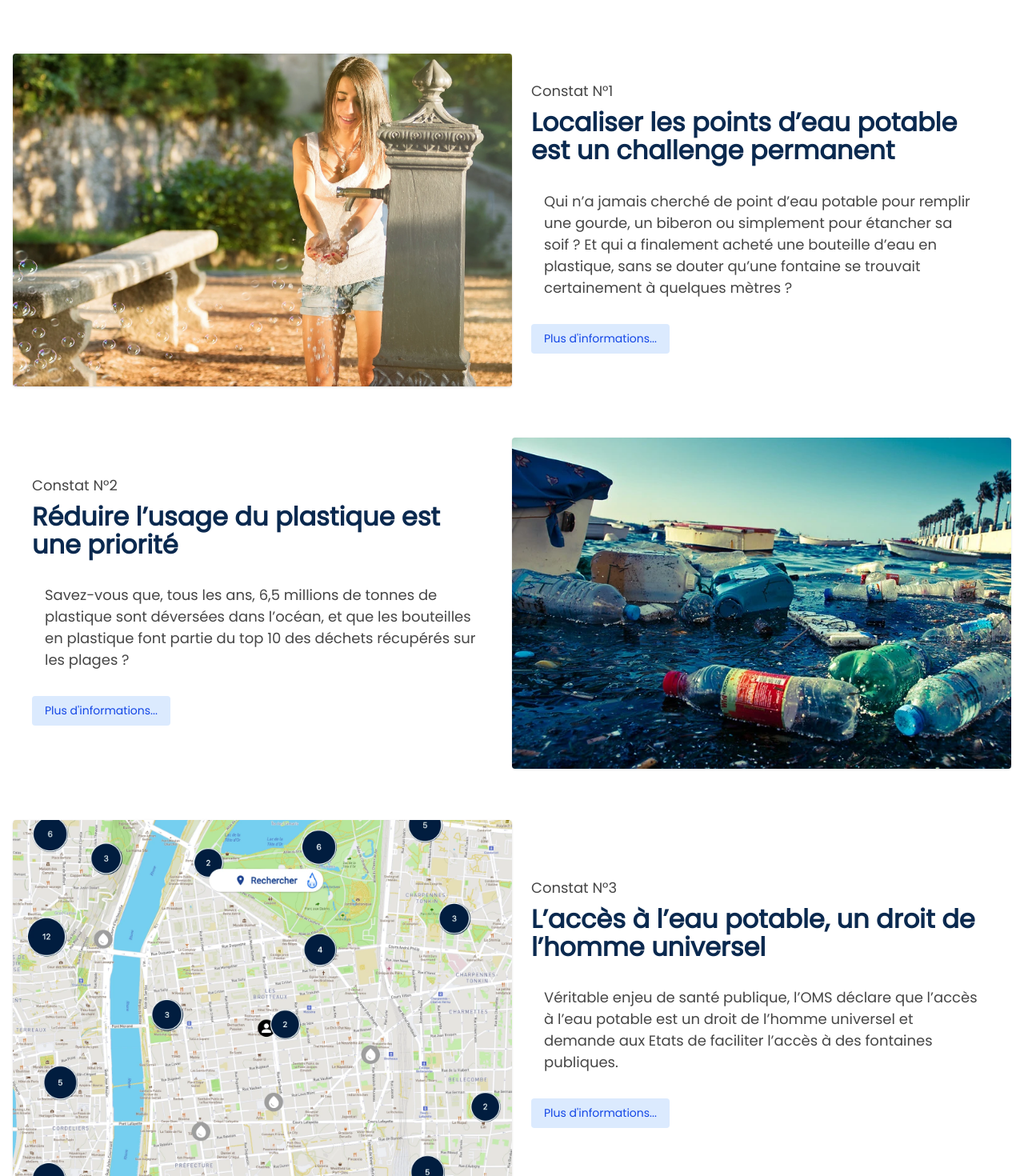
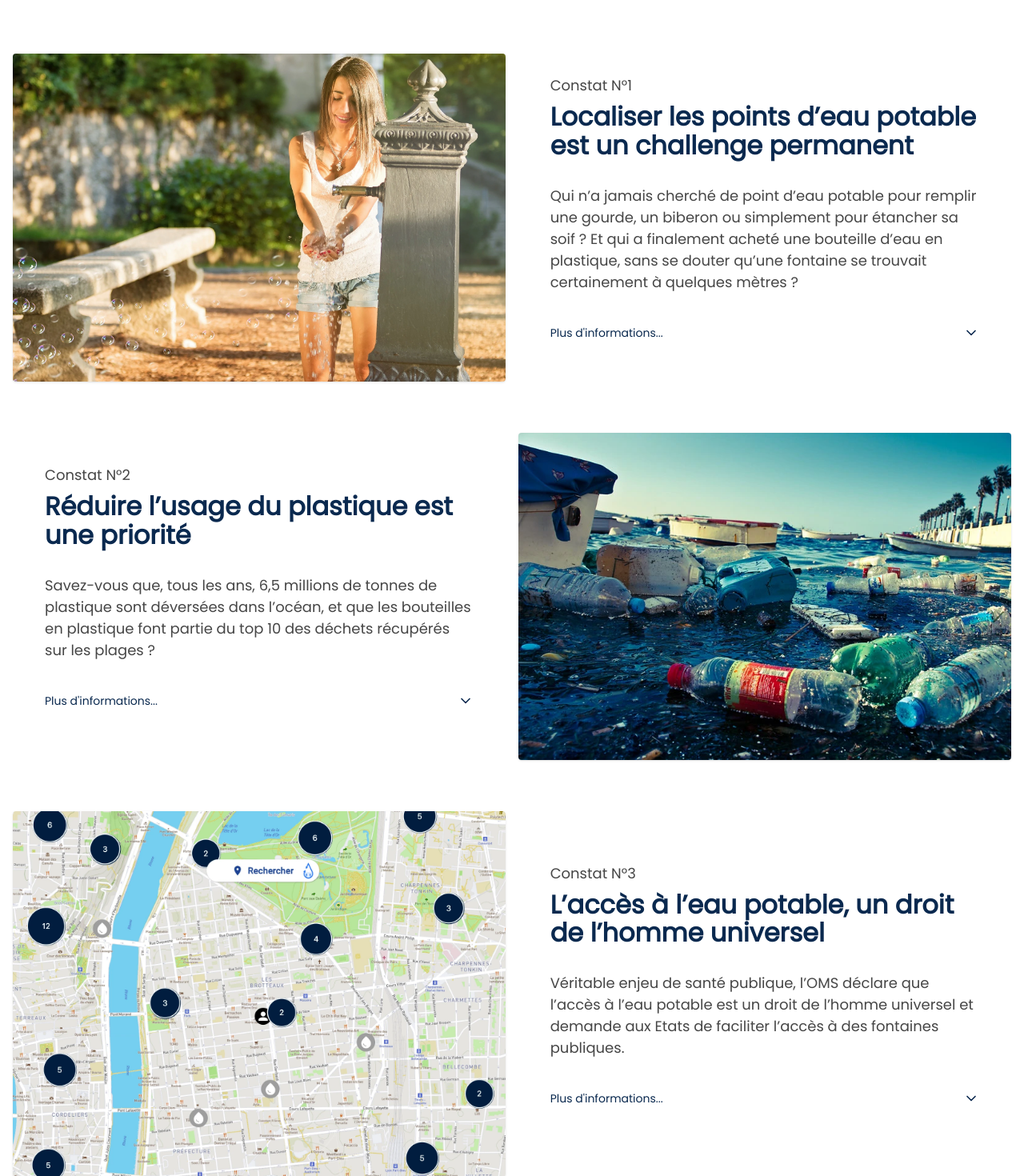
Before and after one commit to akualis/landing-page, a Next.js app in the folder akualis-landing-next/: page / in a window 1280 px wide. Shown: the part 2860-4330 px from the top of the page at 80% size. Built offline with nearby package versions, Linux system fonts and the light colour scheme.

Commit message:
feat: responsive constat

```diff
--- a/akualis-landing-next/package.json
+++ b/akualis-landing-next/package.json
@@ -3,7 +3,7 @@
   "version": "0.1.0",
   "private": true,
   "scripts": {
-    "dev": "next dev --turbopack",
+    "dev": "next dev",
     "build": "next build",
     "start": "next start",
     "lint": "next lint"
--- a/akualis-landing-next/src/app/theme.scss
+++ b/akualis-landing-next/src/app/theme.scss
@@ -1,23 +1,24 @@
-$primary : #0a294f;
-$secondary : #464646;
-$accent : #00b7df;
+// edit colors in scr/app/global.css
+$primary: var(--color-primary);
+$secondary: var(--color-secondary);
+$accent: var(--color-accent);
 
-$blue : #0a294f;
-$grey : #464646;
-$purple : #9600FF;
-$white: #FFFFFF;
-$black: #000000;
+$blue: var(--color-blue);
+$grey: var(--color-grey);
+$purple: var(--color-purple);
+$white: var(--color-white);
+$black: var(--color-black);
 
-$blue-light: #F1F5FB;
-$green-light: #C8E6C9;
+$blue-light: var(--color-blue-light);
+$green-light: var(--color-green-light);
 
-$dark : #1D1D1D;
-$dark-page : #121212;
+$dark: var(--color-dark);
+$dark-page: var(--color-dark-page);
 
-$positive : #21BA45;
-$negative : #C10015;
-$info : #31CCEC;
-$warning : #F2C037;
+$positive: var(--color-positive);
+$negative: var(--color-negative);
+$info: var(--color-info);
+$warning: var(--color-warning);
 
 $breakpoint-sm : '576px';
 $breakpoint-md : '768px';
@@ -298,28 +299,20 @@ p.small {
 
 // EXPANSION
 
-.expander {
-  padding: 0px;
-
-  font-size: 18px;
-  font-style: normal;
-  font-weight: 400;
-  line-height: 150%;
-  color: $secondary;
-  white-space: pre-wrap;
-
-  @media (max-width: $breakpoint-md) {
-      font-size: 16px;
-  }
+.info {
+  color: $blue;
+  cursor: pointer;
 }
 
-.expander:hover {
-  // font-weight: bold;
+.info:hover {
+  color: $accent;
 }
 
-.expander--content {
-  padding: 0px;
+.info-panel {
+  // animation
+  transition: all 2s ease-in-out;
 }
+
 
 // miscellaneous
 
--- a/akualis-landing-next/src/sections/ConstatSection.tsx
+++ b/akualis-landing-next/src/sections/ConstatSection.tsx
@@ -1,4 +1,5 @@
-import { Disclosure } from '@headlessui/react';
+import { Disclosure, DisclosureButton, DisclosurePanel } from '@headlessui/react';
+import { FiChevronDown } from 'react-icons/fi';
 
 export default function ConstatSection() {
   return (
@@ -25,33 +26,36 @@ Ensemble, façonnons un monde où l'accès à l'eau potable est à portée de ma
       </div>
 
       {/* Constat 1 */}
-      <div className="flex flex-col md:flex-row justify-center items-center w-full p-4 mb-8">
-        <div className="w-full md:w-1/2 flex justify-center mb-8 md:mb-0">
+      <div className="flex flex-col md:flex-row justify-center items-center w-full px-2 md:px-4 py-4 mb-8 gap-4">
+        <div className="w-full md:w-1/2 flex justify-center mb-4 md:mb-0">
           <img
-            className=" rounded shadow"
+            className="w-full max-w-xs md:max-w-full rounded shadow object-cover"
             src="/img/akualis-fountain-girl.webp"
             alt="Photo constat n°1 - Localiser les points d’eau potable est un challenge permanent"
           />
         </div>
-        <div className="w-full md:w-1/2 px-6 text-left">
-          <p className="text-blue-700 font-semibold mb-2">Constat N°1</p>
-          <h3 className="text-2xl font-bold mb-4">Localiser les points d’eau potable est un challenge permanent</h3>
-          <pre className="whitespace-pre-wrap  rounded p-4 mb-4 ">
+        <div className="w-full md:w-1/2 px-0 md:px-6 text-left">
+          <p className="text-blue-700 font-semibold mb-2 px-2 md:px-4">Constat N°1</p>
+          <h3 className="text-2xl font-bold mb-4 px-2 md:px-4">Localiser les points d’eau potable est un challenge permanent</h3>
+          <pre className="whitespace-pre-wrap rounded p-4 mb-4">
 {`Qui n’a jamais cherché de point d’eau potable pour remplir une gourde, un biberon ou simplement pour étancher sa soif ? Et qui a finalement acheté une bouteille d’eau en plastique, sans se douter qu’une fontaine se trouvait certainement à quelques mètres ?`}
           </pre>
-          <Disclosure>
+          <Disclosure as="div" className="mb-4">
             {({ open }) => (
               <>
-                <Disclosure.Button className="py-2 px-4 bg-blue-100 rounded text-blue-700 font-medium mb-2">
-                  Plus d'informations...
-                </Disclosure.Button>
-                <Disclosure.Panel className="bg-white rounded shadow p-4">
+                <DisclosureButton className="group flex w-full items-center justify-between py-2 px-2 md:px-4 rounded info font-medium mb-2">
+                  <span>Plus d'informations...</span>
+                  <FiChevronDown
+                    className={`size-5 ml-2 transition-transform duration-200 ${open ? 'rotate-180' : ''} text-blue group-data-hover:text-accent`}
+                  />
+                </DisclosureButton>
+                <DisclosurePanel className="bg-white rounded shadow p-4 info-panel">
                   <pre className="whitespace-pre-wrap ">
 {`La localisation de la grande majorité des fontaines est pourtant une information publique, disponible notamment dans OpenstreetMap, et plusieurs acteurs se sont déjà attachés à la réalisation de cartes les répertoriant. Cependant, aucun n’a à ce jour réussi à répondre au triple défi d’offrir une couverture géographique à l’échelle nationale, de garantir l’exhaustivité des données, tout en permettant une mise à jour de l’information simple et en temps réel.
 
 Avec Akualis nous répondrons à ces 3 enjeux grâce à notre app interactive et participative. Une approche gaming et des fonctionnalités avancées viendront renforcer la volonté de chacun à contribuer.`}
                   </pre>
-                </Disclosure.Panel>
+                </DisclosurePanel>
               </>
             )}
           </Disclosure>
@@ -59,33 +63,36 @@ Avec Akualis nous répondrons à ces 3 enjeux grâce à notre app interactive et
       </div>
 
       {/* Constat 2 */}
-      <div className="flex flex-col md:flex-row-reverse justify-center items-center w-full bg-white p-4 mb-8">
-        <div className="w-full md:w-1/2 flex justify-center mb-8 md:mb-0">
+      <div className="flex flex-col md:flex-row-reverse justify-center items-center w-full px-2 md:px-4 py-4 mb-8 gap-4">
+        <div className="w-full md:w-1/2 flex justify-center mb-4 md:mb-0">
           <img
-            className=" rounded shadow"
+            className="w-full max-w-xs md:max-w-full rounded shadow object-cover"
             src="/img/akualis-no-plastic-ocean.webp"
             alt="Photo constat n°2 - Réduire l’usage du plastique est une priorité"
           />
         </div>
-        <div className="w-full md:w-1/2 px-6 text-left">
-          <p className="text-blue-700 font-semibold mb-2">Constat N°2</p>
-          <h3 className="text-2xl font-bold mb-4">Réduire l’usage du plastique est une priorité</h3>
-          <pre className="whitespace-pre-wrap  rounded p-4 mb-4 ">
+        <div className="w-full md:w-1/2 px-0 md:px-6 text-left">
+          <p className="text-blue-700 font-semibold mb-2 px-2 md:px-4">Constat N°2</p>
+          <h3 className="text-2xl font-bold mb-4 px-2 md:px-4">Réduire l’usage du plastique est une priorité</h3>
+          <pre className="whitespace-pre-wrap rounded p-4 mb-4">
 {`Savez-vous que, tous les ans, 6,5 millions de tonnes de plastique sont déversées dans l’océan, et que les bouteilles en plastique font partie du top 10 des déchets récupérés sur les plages ?`}
           </pre>
-          <Disclosure>
+          <Disclosure as="div" className="mb-4">
             {({ open }) => (
               <>
-                <Disclosure.Button className="py-2 px-4 bg-blue-100 rounded text-blue-700 font-medium mb-2">
-                  Plus d'informations...
-                </Disclosure.Button>
-                <Disclosure.Panel className="bg-white rounded shadow p-4">
+                <DisclosureButton className="group flex w-full items-center justify-between py-2 px-2 md:px-4 rounded info font-medium mb-2">
+                  <span>Plus d'informations...</span>
+                  <FiChevronDown
+                    className={`size-5 ml-2 transition-transform duration-200 ${open ? 'rotate-180' : ''} text-blue group-data-hover:text-accent`}
+                  />
+                </DisclosureButton>
+                <DisclosurePanel className="bg-white rounded shadow p-4 info-panel">
                   <pre className="whitespace-pre-wrap ">
 {`D’où viennent-elles ? En grande partie, de nos consommations terrestres. 9,3 milliards de litres d’eau en bouteille en plastique sont ainsi consommées par an en France alors que l’ensemble de la population a la chance d’avoir accès à de l’eau potable.
 
 La France s’est d’ailleurs donnée pour objectif ambitieux de réduire de 50% le nombre de bouteilles en plastique à usage unique d’ici à 2030. Et Akualis souhaite contribuer à cette objectif en localisant un maximum de points d’eau pour permettre à chacun de trouver facilement un point d’eau pour remplir sa gourde.`}
                   </pre>
-                </Disclosure.Panel>
+                </DisclosurePanel>
               </>
             )}
           </Disclosure>
@@ -93,33 +100,36 @@ La France s’est d’ailleurs donnée pour objectif ambitieux de réduire de 50
       </div>
 
       {/* Constat 3 */}
-      <div className="flex flex-col md:flex-row justify-center items-center w-full bg-white p-4 mb-8">
-        <div className="w-full md:w-1/2 flex justify-center mb-8 md:mb-0">
+      <div className="flex flex-col md:flex-row justify-center items-center w-full px-2 md:px-4 py-4 mb-8 gap-4">
+        <div className="w-full md:w-1/2 flex justify-center mb-4 md:mb-0">
           <img
-            className=" rounded shadow"
+            className="w-full max-w-xs md:max-w-full rounded shadow object-cover"
             src="/img/akualis-carte-interactive.webp"
             alt="Photo constat n°3 - L’accès à l’eau potable, un droit de l’homme universel"
           />
         </div>
-        <div className="w-full md:w-1/2 px-6 text-left">
-          <p className="text-blue-700 font-semibold mb-2">Constat N°3</p>
-          <h3 className="text-2xl font-bold mb-4">L’accès à l’eau potable, un droit de l’homme universel</h3>
-          <pre className="whitespace-pre-wrap  rounded p-4 mb-4 ">
+        <div className="w-full md:w-1/2 px-0 md:px-6 text-left">
+          <p className="text-blue-700 font-semibold mb-2 px-2 md:px-4">Constat N°3</p>
+          <h3 className="text-2xl font-bold mb-4 px-2 md:px-4">L’accès à l’eau potable, un droit de l’homme universel</h3>
+          <pre className="whitespace-pre-wrap rounded p-4 mb-4">
 {`Véritable enjeu de santé publique, l’OMS déclare que l’accès à l’eau potable est un droit de l’homme universel et demande aux Etats de faciliter l’accès à des fontaines publiques.`}
           </pre>
-          <Disclosure>
+          <Disclosure as="div" className="mb-4">
             {({ open }) => (
               <>
-                <Disclosure.Button className="py-2 px-4 bg-blue-100 rounded text-blue-700 font-medium mb-2">
-                  Plus d'informations...
-                </Disclosure.Button>
-                <Disclosure.Panel className="bg-white rounded shadow p-4">
+                <DisclosureButton className="group flex w-full items-center justify-between py-2 px-2 md:px-4 rounded info font-medium mb-2">
+                  <span>Plus d'informations...</span>
+                  <FiChevronDown
+                    className={`size-5 ml-2 transition-transform duration-200 ${open ? 'rotate-180' : ''} text-blue group-data-hover:text-accent`}
+                  />
+                </DisclosureButton>
+                <DisclosurePanel className="bg-white rounded shadow p-4 info-panel">
                   <pre className="whitespace-pre-wrap ">
 {`En France, poussés par la loi AGEC, les collectivités et établissements accueillants du public sont ainsi engagés dans le déploiement accéléré de sources d’eau potable, mais elles sont bien souvent très peu visibles et donc peu utilisées.
 
 Grâce à Akualis ces collectivités et organismes publics pourront informer plus efficacement les citoyens sur les ressources mises à leur disposition. Et les utilisateurs de l'application pourront remplir leur gourdes en ville, dans les gares, dans les centres commerciaux en toute confiance.`}
                   </pre>
-                </Disclosure.Panel>
+                </DisclosurePanel>
               </>
             )}
           </Disclosure>
--- a/akualis-landing-next/tailwind.config.ts
+++ b/akualis-landing-next/tailwind.config.ts
@@ -2,6 +2,12 @@
 import type { Config } from 'tailwindcss';
 
 const config: Config = {
+  content: [
+    './src/pages/**/*.{js,ts,jsx,tsx}',
+    './src/components/**/*.{js,ts,jsx,tsx}',
+    './src/sections/**/*.{js,ts,jsx,tsx}',
+    './src/app/**/*.{js,ts,jsx,tsx}',
+  ],
   theme: {
     extend: {
       fontFamily: {
--- a/akualis-landing-next/tsconfig.json
+++ b/akualis-landing-next/tsconfig.json
@@ -22,6 +22,6 @@
       "@/*": ["./src/*"]
     },
   },
-  "include": ["next-env.d.ts", "**/*.ts", "**/*.tsx", ".next/types/**/*.ts", "types/**/*.d.ts"],
+  "include": ["next-env.d.ts", "**/*.ts", "**/*.tsx", ".next/types/**/*.ts", "types/**/*.d.ts", "tailwind.config.ts"],
   "exclude": ["node_modules"]
 }
```
Also changed, not shown: akualis-landing-next/src/app/globals.css (+19 -5 lines).
